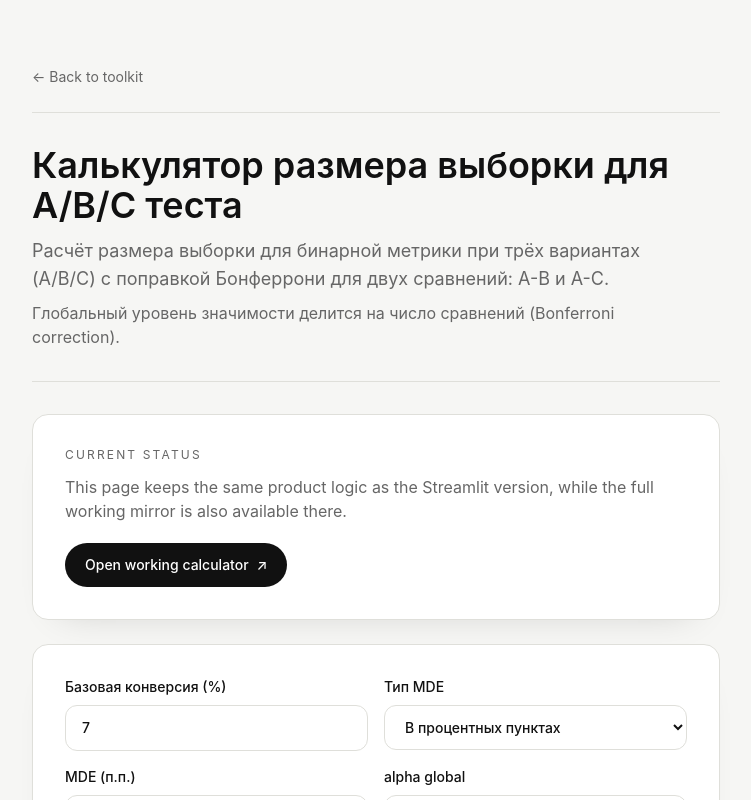
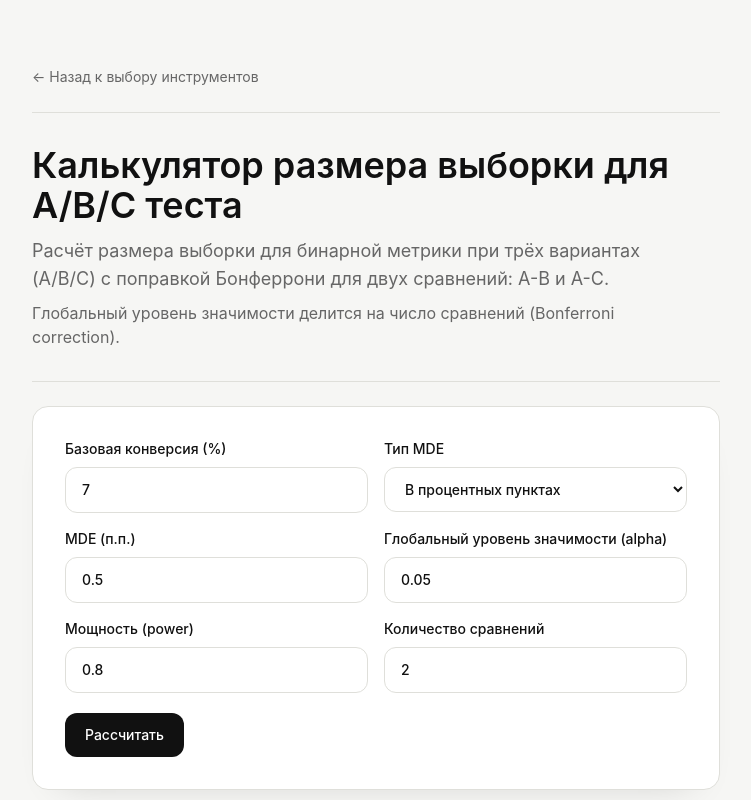
Before and after one commit to elizabeth290789/ab-tools-site, a Next.js app: page /bonferroni in a window 1280 px wide. Shown: the top 800 px of the page, without its empty margins (264-1015 px from the left). Built offline with nearby package versions, Linux system fonts and the light colour scheme.

Commit message:
Update Bonferroni page copy and remove Streamlit status block

```diff
--- a/app/bonferroni/page.tsx
+++ b/app/bonferroni/page.tsx
@@ -2,7 +2,6 @@
 
 import { FormEvent, useMemo, useState } from 'react';
 import Link from 'next/link';
-import { usePathname } from 'next/navigation';
 
 type MdeType = 'pp' | 'relative';
 
@@ -81,17 +80,6 @@ function formatPercent(value: number): string {
 }
 
 export default function BonferroniPage() {
-  const pathname = usePathname();
-  const streamlitUrlMapping: Record<string, string> = {
-    '/sample-size': 'https://abtest-calc.streamlit.app/sample-size',
-    '/mde': 'https://abtest-calc.streamlit.app/mde',
-    '/srm': 'https://abtest-calc.streamlit.app/srm',
-    '/stat-test': 'https://abtest-calc.streamlit.app/stat-test',
-    '/bonferroni': 'https://abtest-calc.streamlit.app/bonferroni',
-    '/stat-test-arpu': 'https://abtest-calc.streamlit.app/stat-test-arpu'
-  };
-  const workingCalculatorLink = streamlitUrlMapping[pathname] ?? 'https://abtest-calc.streamlit.app/';
-
   const [baselineConversion, setBaselineConversion] = useState('7');
   const [mdeType, setMdeType] = useState<MdeType>('pp');
   const [mdeValue, setMdeValue] = useState('0.5');
@@ -168,7 +156,7 @@ export default function BonferroniPage() {
           href="/"
           className="inline-flex items-center gap-2 text-sm text-muted transition-colors hover:text-ink"
         >
-          ← Back to toolkit
+          ← Назад к выбору инструментов
         </Link>
 
         <header className="mt-6 border-y border-border py-8">
@@ -181,22 +169,6 @@ export default function BonferroniPage() {
             Глобальный уровень значимости делится на число сравнений (Bonferroni correction).
           </p>
         </header>
-
-        <section className="mt-8 rounded-2xl border border-border bg-white p-6 shadow-card md:p-8">
-          <p className="text-xs uppercase tracking-[0.18em] text-muted">Current status</p>
-          <p className="mt-3 text-sm leading-relaxed text-muted md:text-base">
-            This page keeps the same product logic as the Streamlit version, while the full working mirror is also
-            available there.
-          </p>
-          <Link
-            href={workingCalculatorLink}
-            target="_blank"
-            rel="noopener noreferrer"
-            className="mt-5 inline-flex items-center gap-2 rounded-full bg-ink px-5 py-3 text-sm font-medium text-white transition-opacity hover:opacity-90"
-          >
-            Open working calculator <span aria-hidden>↗</span>
-          </Link>
-        </section>
 
         <section className="mt-6 rounded-2xl border border-border bg-white p-6 shadow-card md:p-8">
           <form onSubmit={onCalculate} className="space-y-5">
@@ -240,7 +212,7 @@ export default function BonferroniPage() {
               </label>
 
               <label className="flex flex-col gap-2 text-sm font-medium">
-                <span>alpha global</span>
+                <span>Глобальный уровень значимости (alpha)</span>
                 <input
                   type="number"
                   min="0"
@@ -253,7 +225,7 @@ export default function BonferroniPage() {
               </label>
 
               <label className="flex flex-col gap-2 text-sm font-medium">
-                <span>power</span>
+                <span>Мощность (power)</span>
                 <input
                   type="number"
                   min="0"
@@ -283,7 +255,7 @@ export default function BonferroniPage() {
               type="submit"
               className="inline-flex w-full items-center justify-center rounded-xl bg-ink px-5 py-3 text-sm font-medium text-white transition-opacity hover:opacity-90 md:w-auto"
             >
-              Calculate
+              Рассчитать
             </button>
           </form>
         </section>
@@ -299,13 +271,13 @@ export default function BonferroniPage() {
                 <p><strong>Целевая конверсия:</strong> {formatPercent(result.targetConversion)}</p>
                 <p><strong>Скорректированный alpha:</strong> {result.correctedAlpha.toPrecision(6)}</p>
                 <p><strong>Размер выборки на группу:</strong> {formatInt(result.sampleSizePerGroup)}</p>
-                <p><strong>Размер выборки на одно сравнение (2 группы):</strong> {formatInt(result.sampleSizePerComparison)}</p>
+                <p><strong>Размер выборки на сравнение:</strong> {formatInt(result.sampleSizePerComparison)}</p>
                 <p><strong>Общий размер выборки для 3 групп:</strong> {formatInt(result.totalSampleSizeForThreeGroups)}</p>
               </div>
             )
           ) : (
             <p className="mt-3 text-sm text-muted">
-              Заполните поля и нажмите <strong>Calculate</strong>, чтобы получить расчёт.
+              Заполните поля и нажмите <strong>«Рассчитать»</strong>, чтобы получить расчёт.
             </p>
           )}
         </section>
```
